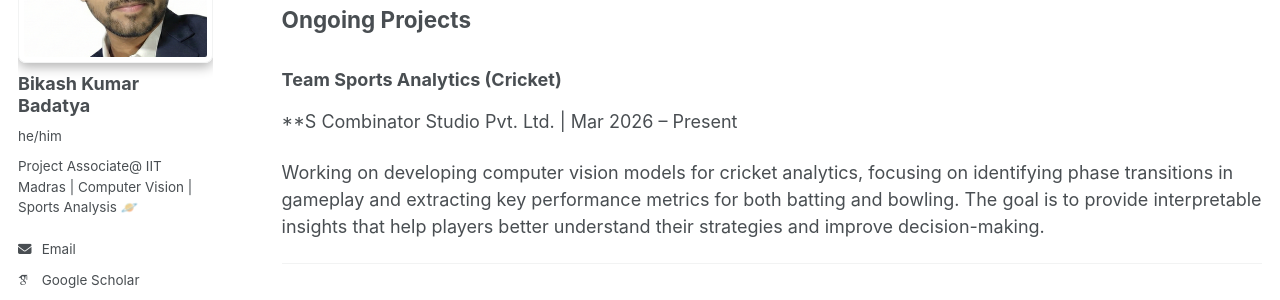
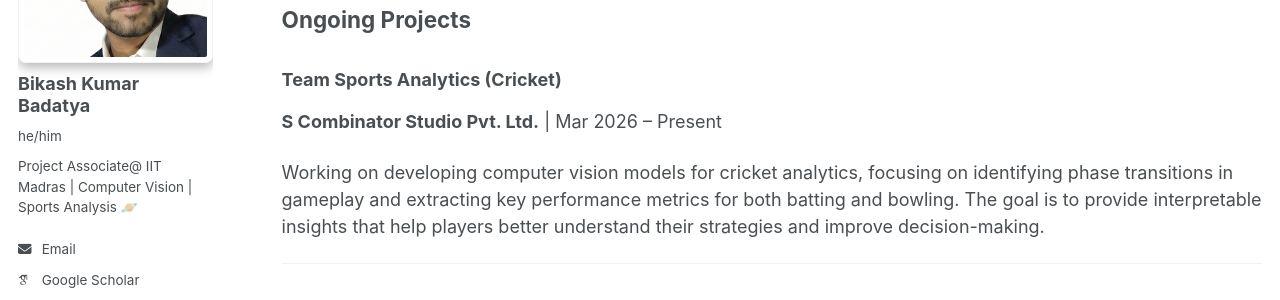
Before and after one commit to Bikudebug/Bikudebug.github.io, a Jekyll site: the page built from _pages/projects.md, in a window 1280 px wide and 900 px high. Shown: the part 238-538 px from the top of the window. Built offline with Jekyll 4.4.1, drawn with Linux system fonts in a browser that asks for light colours; some web fonts are replaced; a script bundle is joined from its source files by our own code; library files that are not in the unit come from our copies.

```diff
--- a/_pages/projects.md
+++ b/_pages/projects.md
@@ -14,7 +14,7 @@ You can also download my full [**CV here**]({{ base_path }}/files/Bikash_CV.pdf)
 ## Ongoing Projects
 
 ### Team Sports Analytics (Cricket)
-**S Combinator Studio Pvt. Ltd. | Mar 2026 – Present
+**S Combinator Studio Pvt. Ltd.** | Mar 2026 – Present
 
 Working on developing computer vision models for cricket analytics, focusing on identifying phase transitions in gameplay and extracting key performance metrics for both batting and bowling. The goal is to provide interpretable insights that help players better understand their strategies and improve decision-making.
 
```
